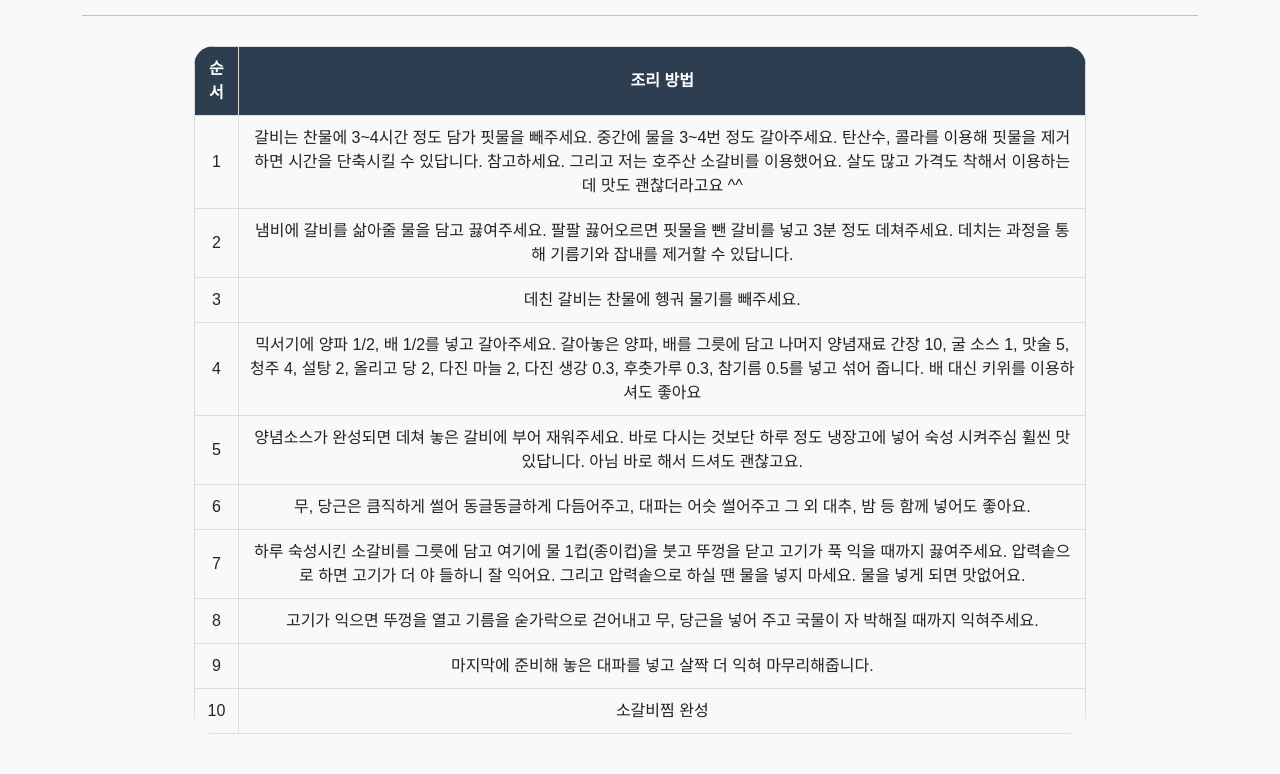
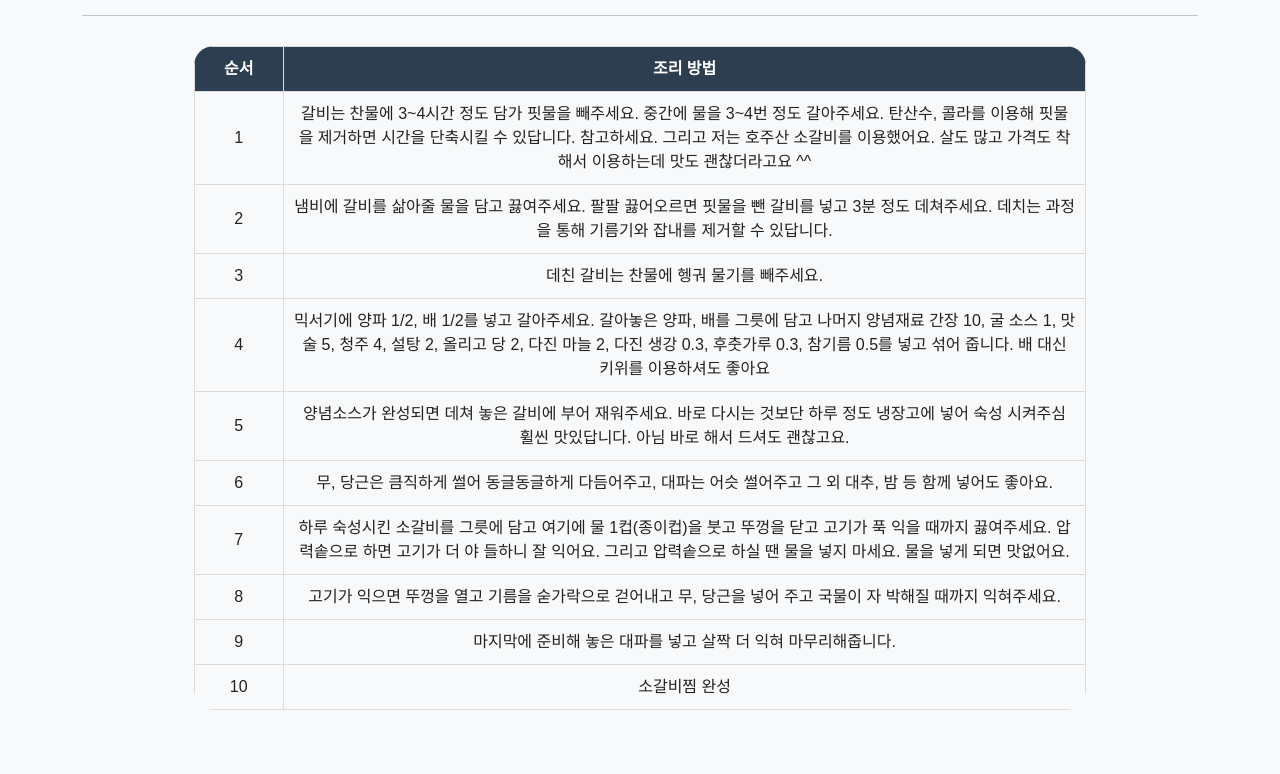
Before and after one commit to Sty1ish/Mangae-s-recipe, a Django app: page /dashboard/14/ in a window 1280 px wide. Shown: the part 594-1368 px from the top of the page. Run offline with Django 5.2, Linux system fonts and the light colour scheme; data comes from the database, SQL or seed files in the repository; some libraries are stand-ins or nearby versions.

Commit message:
Update recipe_detail.html

```diff
--- a/mysite/dashboard/templates/recipe_detail.html
+++ b/mysite/dashboard/templates/recipe_detail.html
@@ -110,8 +110,8 @@
         <hr />
         <table class="steps-table">
           <tr>
-            <th style="width: 5%">순서</th>
-            <th style="width: 95%">조리 방법</th>
+            <th style="width: 10%">순서</th>
+            <th style="width: 90%">조리 방법</th>
           </tr>
           {% for idx, order in orders_with_index %}
             <tr>
@@ -130,9 +130,7 @@
           {% for r_recipe in random_recipe %}
             <div class="col mb-5">
               <div class="card h-100">
-                <a href="{% url 'dashboard:recipe_detail' r_recipe.id %}">
-                  <img class="card-img-top" src="{{ r_recipe.image_url }}" alt="{{ r_recipe.recipe_title }}" />
-                </a>
+                <a href="{% url 'dashboard:recipe_detail' r_recipe.id %}"><img class="card-img-top" src="{{ r_recipe.image_url }}" alt="{{ r_recipe.recipe_title }}" /></a>
                 <div class="card-body text-center">
                   <h6 class="fw-bolder">{{ r_recipe.recipe_title }}</h6>
                 </div>
```
